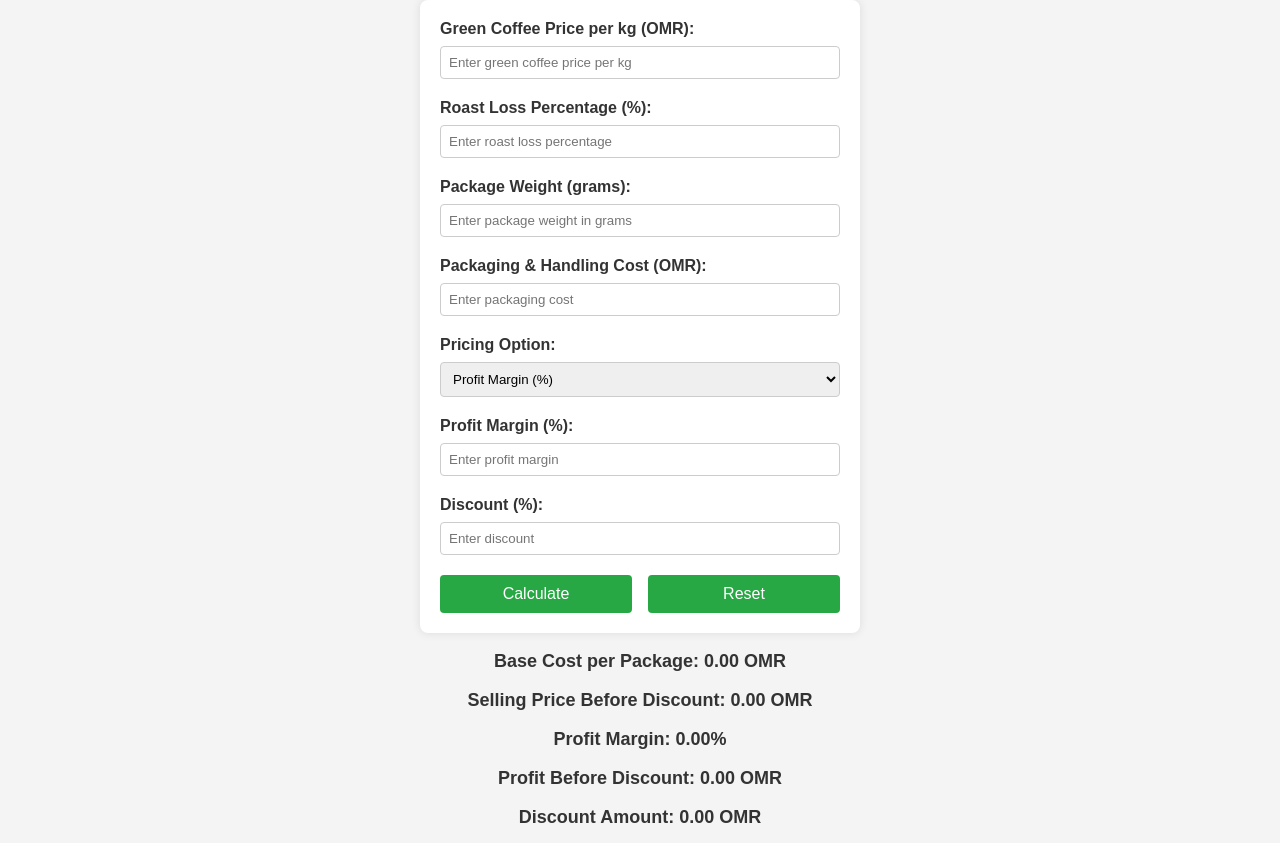
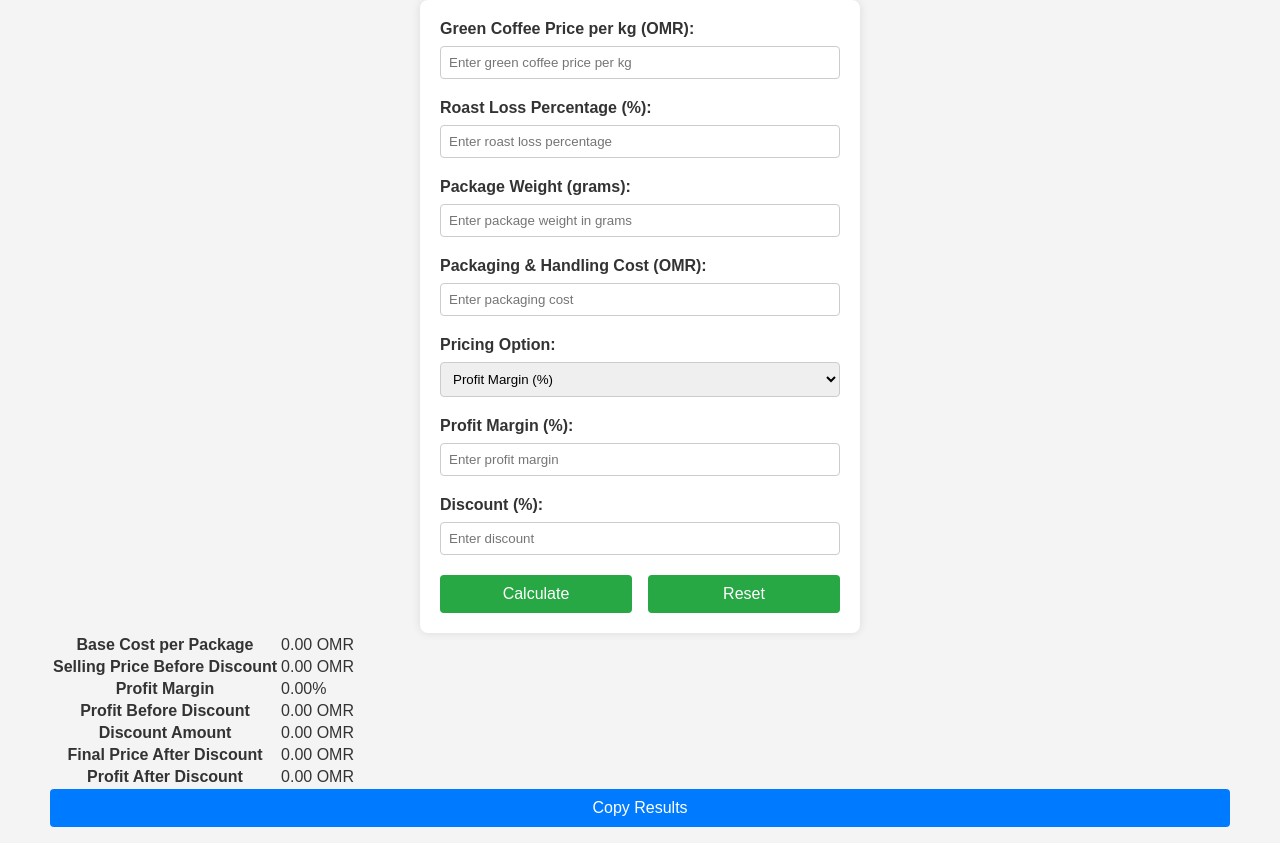
Before and after one commit to Alkindax/Coffee_calculater, a plain HTML site: page index.html in a window 1280 px wide. Shown: the part 108-951 px from the top of the page. Drawn offline with Linux system fonts and the light colour scheme.

Commit message:
Update index.html

```diff
--- a/index.html
+++ b/index.html
@@ -10,6 +10,7 @@
 
     <h1>Price Calculator</h1>
     <form>
+        <!-- Your existing form fields -->
         <label for="greenCoffeePrice">Green Coffee Price per kg (OMR):</label>
         <input type="number" id="greenCoffeePrice" placeholder="Enter green coffee price per kg" step="0.01">
 
@@ -47,13 +48,37 @@
         </div>
     </form>
 
-    <p>Base Cost per Package: <span id="baseCost">0.00 OMR</span></p>
-    <p>Selling Price Before Discount: <span id="sellingPrice">0.00 OMR</span></p>
-    <p>Profit Margin: <span id="calculatedProfitMargin">0.00%</span></p>
-    <p>Profit Before Discount: <span id="profitBeforeDiscount">0.00 OMR</span></p>
-    <p>Discount Amount: <span id="discountAmount">0.00 OMR</span></p>
-    <p>Final Price After Discount: <span id="finalPrice">0.00 OMR</span></p>
-    <p>Profit After Discount: <span id="profitAfterDiscount">0.00 OMR</span></p>
+    <!-- Results Section in Table Format -->
+    <table id="resultsTable">
+        <tr>
+            <th>Base Cost per Package</th>
+            <td id="baseCost">0.00 OMR</td>
+        </tr>
+        <tr>
+            <th>Selling Price Before Discount</th>
+            <td id="sellingPrice">0.00 OMR</td>
+        </tr>
+        <tr>
+            <th>Profit Margin</th>
+            <td id="calculatedProfitMargin">0.00%</td>
+        </tr>
+        <tr>
+            <th>Profit Before Discount</th>
+            <td id="profitBeforeDiscount">0.00 OMR</td>
+        </tr>
+        <tr>
+            <th>Discount Amount</th>
+            <td id="discountAmount">0.00 OMR</td>
+        </tr>
+        <tr>
+            <th>Final Price After Discount</th>
+            <td id="finalPrice">0.00 OMR</td>
+        </tr>
+        <tr>
+            <th>Profit After Discount</th>
+            <td id="profitAfterDiscount">0.00 OMR</td>
+        </tr>
+    </table>
 
     <button id="copyButton" onclick="copyResults()">Copy Results</button>
 
```
